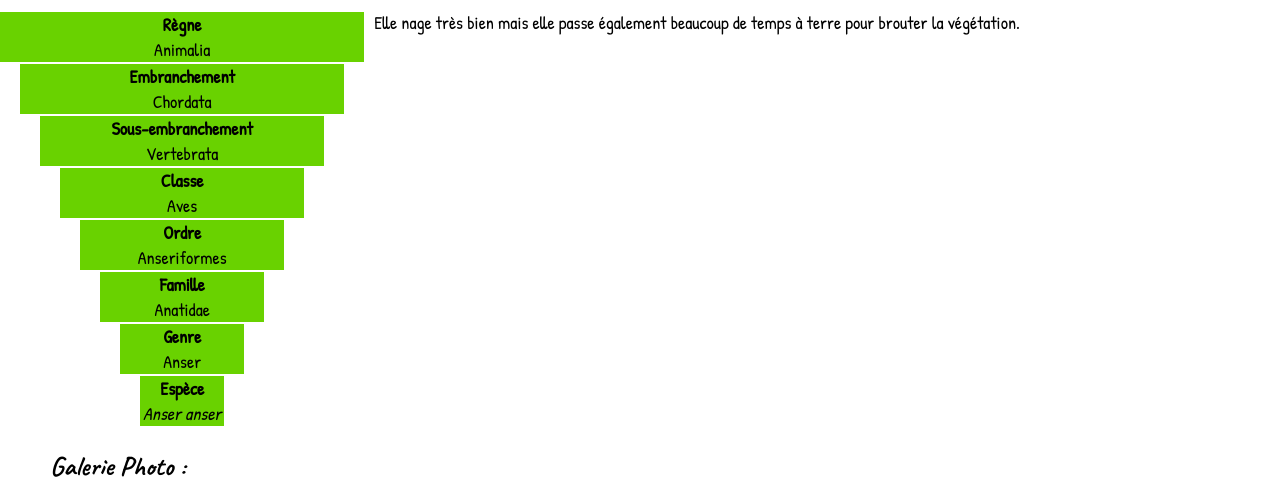
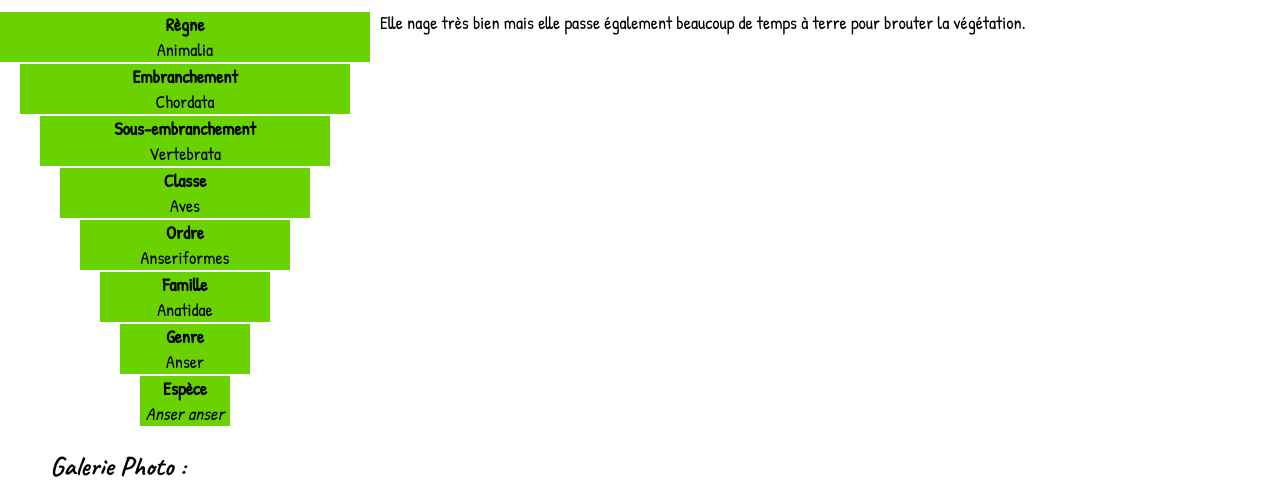
Before and after one commit to iarmagnat/ims-nature, a Flask app: page /oiseaux/oie in a window 1280 px wide. Shown: the part 766-1268 px from the top of the page. Run offline with Flask 2, Linux system fonts and the light colour scheme.

Commit message:
small style fix on species' scss

```diff
--- a/static/css/main.css
+++ b/static/css/main.css
@@ -10,6 +10,7 @@
 @media (max-width: 1199px) {
   .species__section--wrap {
     flex-wrap: wrap;
+    justify-content: center;
   }
 }
 .species__image {
@@ -132,7 +133,6 @@
   width: 100%;
   display: flex;
   flex-direction: column;
-  justify-content: space-between;
   align-items: center;
   margin-bottom: 20px;
 }
@@ -158,6 +158,7 @@
   text-align: center;
   background-color: #69d200;
   margin-top: 2px;
+  min-width: 90px;
 }
 .taxonomy__taxon {
   font-weight: bold;
--- a/static/css/species.scss
+++ b/static/css/species.scss
@@ -13,6 +13,7 @@
     &--wrap {
       @media (max-width: $tablet - 1) {
         flex-wrap: wrap;
+        justify-content: center;
       }
     }
   }
@@ -155,7 +156,6 @@
     width: 100%;
     display: flex;
     flex-direction: column;
-    justify-content: space-between;
     align-items: center;
     margin-bottom: 20px;
 
@@ -186,6 +186,7 @@
     text-align: center;
     background-color: $accent-color;
     margin-top: 2px;
+    min-width: 90px;
   }
 
   &__taxon {
```
Also changed, not shown: 1 other file.
